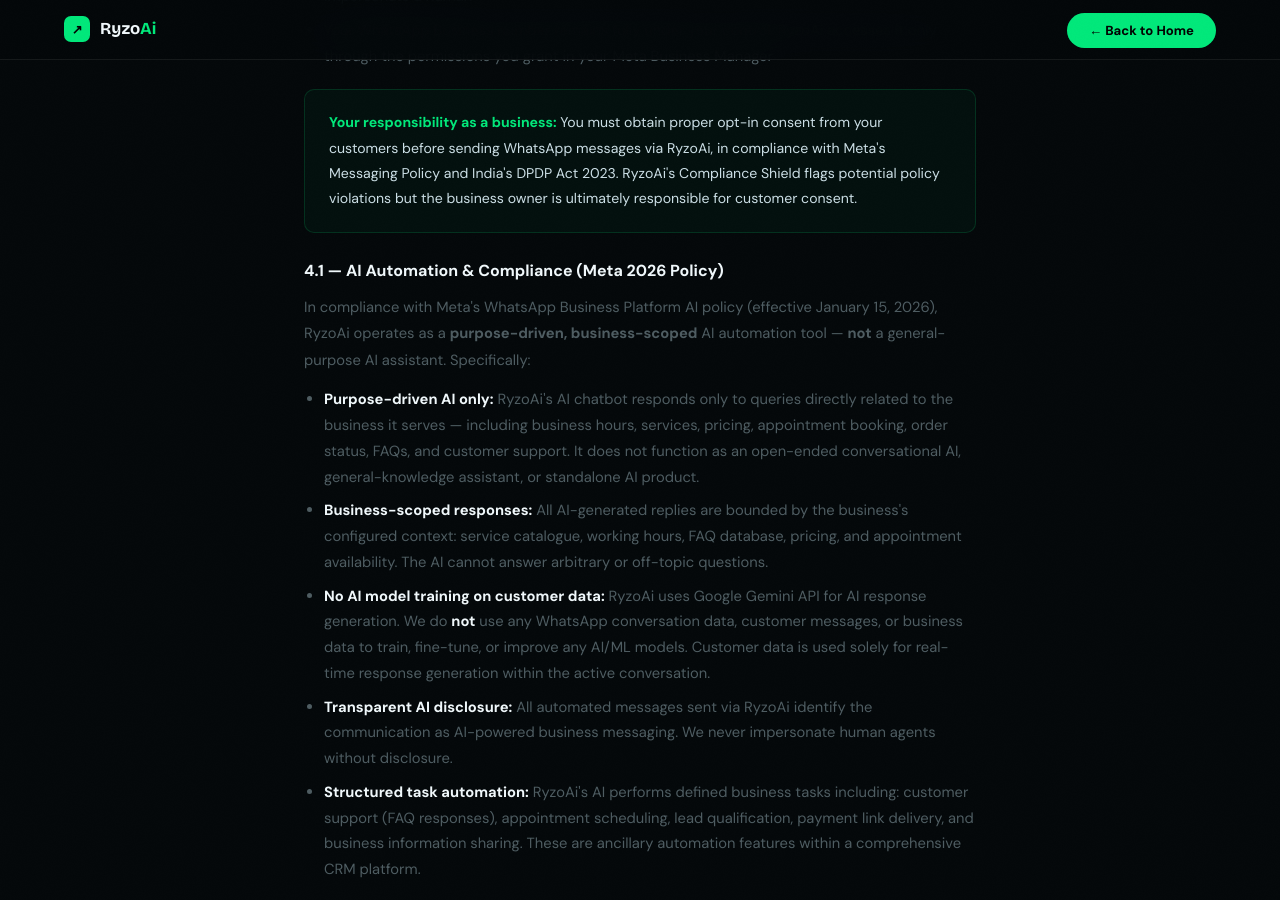
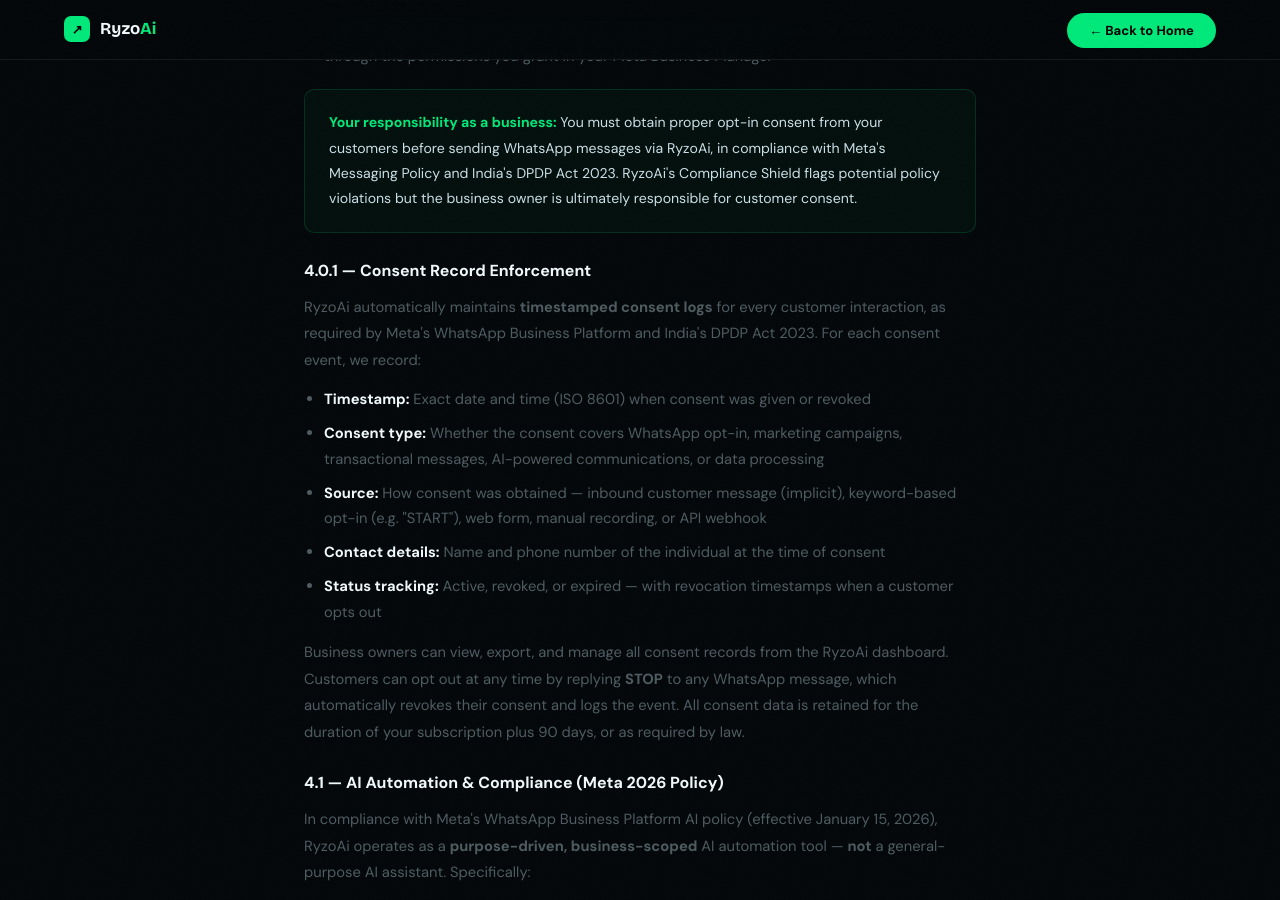
Before and after one commit to nxtgenai-io/ryzoai-landing-p, a Jekyll site: the page privacy-policy.html, which Jekyll copies as it is, in a window 1280 px wide and 900 px high, scrolled down 3740 px. Built offline with Jekyll 4.4.1, drawn with Linux system fonts in a browser that asks for light colours.

Commit message:
feat: add consent record enforcement section to privacy policy (Section 4.0.1)

```diff
--- a/privacy-policy.html
+++ b/privacy-policy.html
@@ -192,6 +192,17 @@
       <p><strong>Your responsibility as a business:</strong> You must obtain proper opt-in consent from your customers before sending WhatsApp messages via RyzoAi, in compliance with Meta's Messaging Policy and India's DPDP Act 2023. RyzoAi's Compliance Shield flags potential policy violations but the business owner is ultimately responsible for customer consent.</p>
     </div>
 
+    <h3>4.0.1 — Consent Record Enforcement</h3>
+    <p>RyzoAi automatically maintains <strong>timestamped consent logs</strong> for every customer interaction, as required by Meta's WhatsApp Business Platform and India's DPDP Act 2023. For each consent event, we record:</p>
+    <ul>
+      <li><strong>Timestamp:</strong> Exact date and time (ISO 8601) when consent was given or revoked</li>
+      <li><strong>Consent type:</strong> Whether the consent covers WhatsApp opt-in, marketing campaigns, transactional messages, AI-powered communications, or data processing</li>
+      <li><strong>Source:</strong> How consent was obtained — inbound customer message (implicit), keyword-based opt-in (e.g. "START"), web form, manual recording, or API webhook</li>
+      <li><strong>Contact details:</strong> Name and phone number of the individual at the time of consent</li>
+      <li><strong>Status tracking:</strong> Active, revoked, or expired — with revocation timestamps when a customer opts out</li>
+    </ul>
+    <p>Business owners can view, export, and manage all consent records from the RyzoAi dashboard. Customers can opt out at any time by replying <strong>STOP</strong> to any WhatsApp message, which automatically revokes their consent and logs the event. All consent data is retained for the duration of your subscription plus 90 days, or as required by law.</p>
+
     <h3>4.1 — AI Automation & Compliance (Meta 2026 Policy)</h3>
     <p>In compliance with Meta's WhatsApp Business Platform AI policy (effective January 15, 2026), RyzoAi operates as a <strong>purpose-driven, business-scoped</strong> AI automation tool — <strong>not</strong> a general-purpose AI assistant. Specifically:</p>
     <ul>
```
